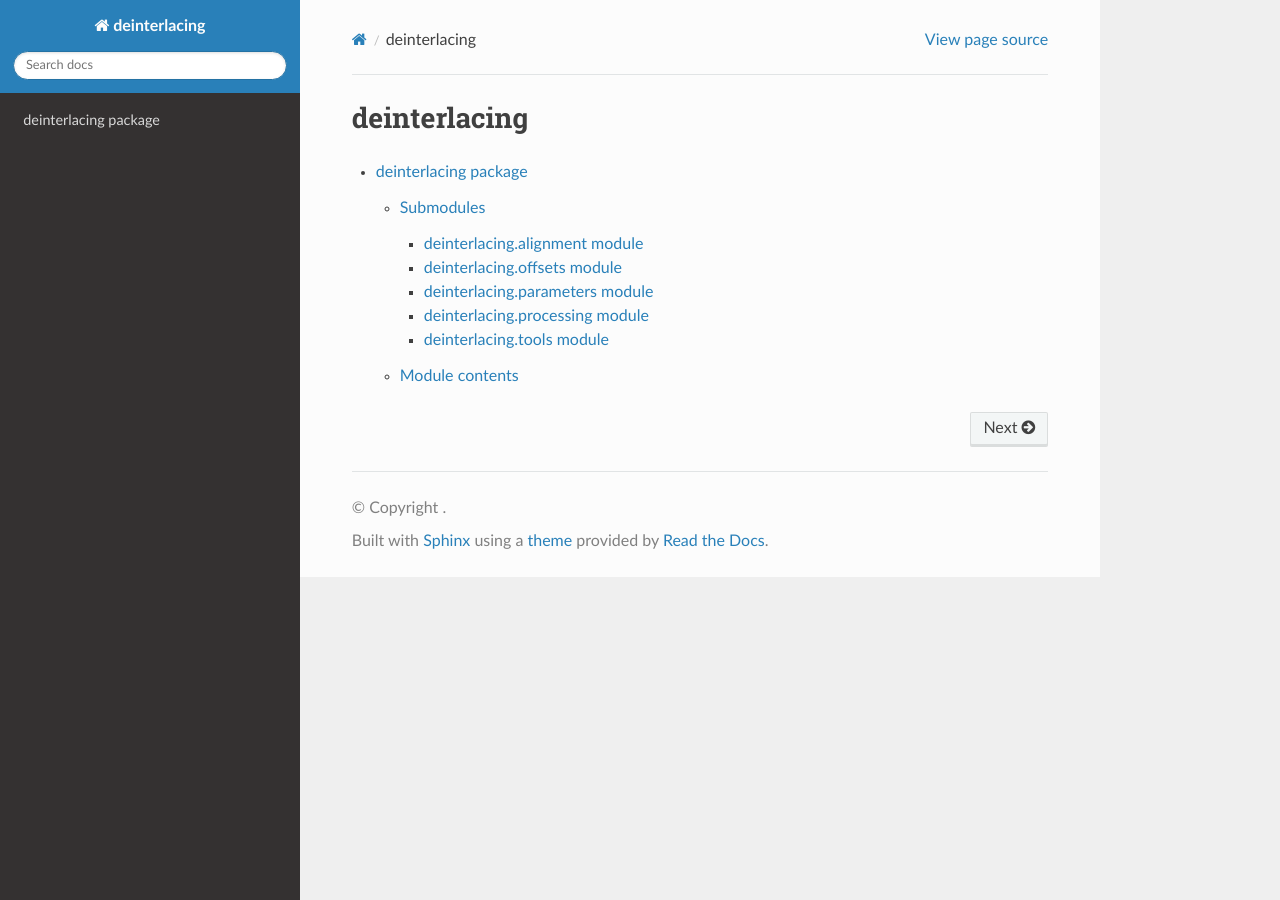
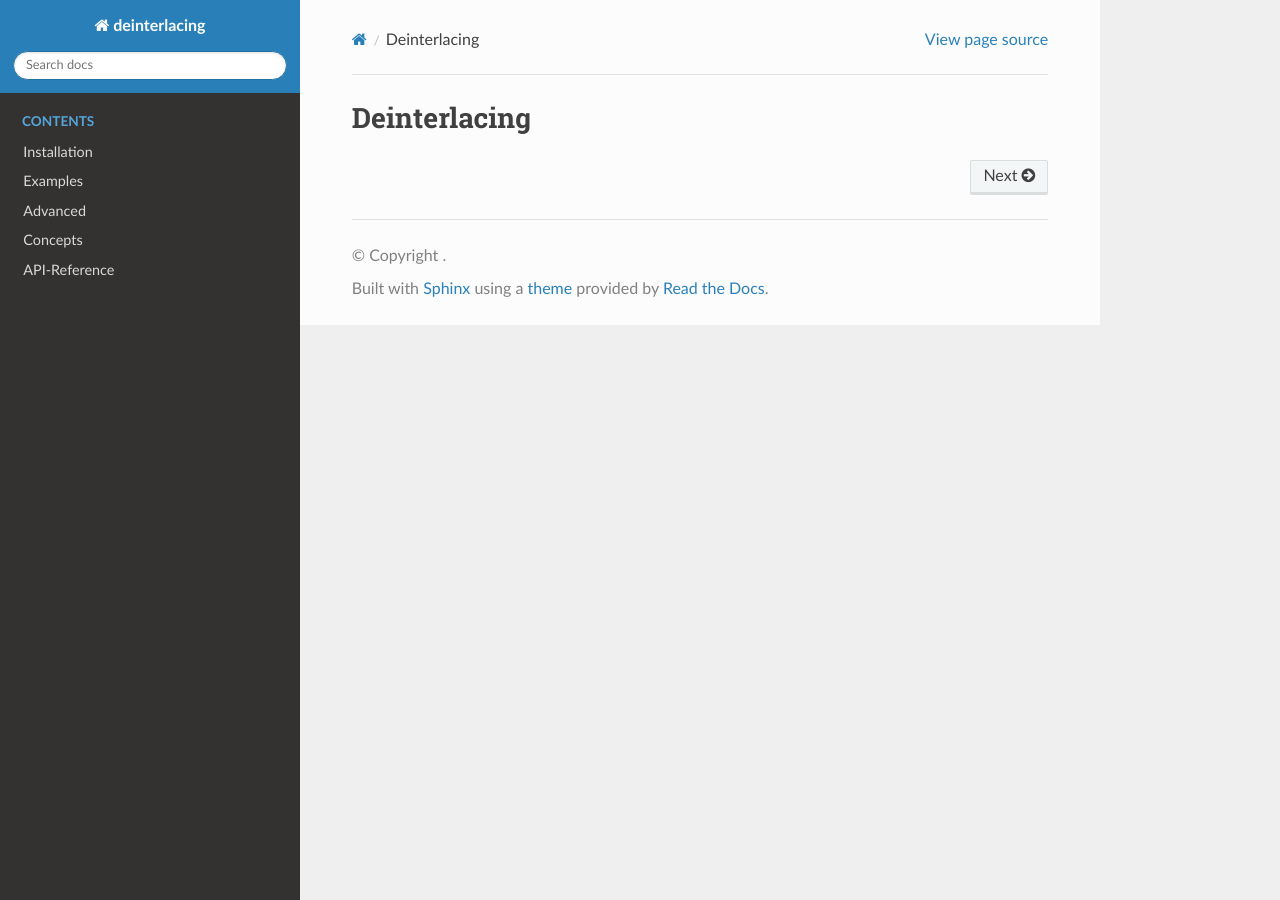
Before and after one commit to darikoneil/deinterlacing, a Sphinx documentation site: the page built from docs/source/index.rst, in a window 1280 px wide. Built offline with Sphinx 7.4.7 and the Read the Docs theme 3.1.0, drawn with Linux system fonts in a browser that asks for light colours.

```diff
--- /dev/null
+++ b/docs/source/advanced.rst
@@ -0,0 +1,2 @@
+Advanced
+=========================
--- /dev/null
+++ b/docs/source/api-reference.rst
@@ -0,0 +1,11 @@
+API Reference
+=================
+
+.. toctree::
+    :maxdepth: 1
+
+    alignment <deinterlacing.alignment>
+    offsets <deinterlacing.offsets>
+    parameters <deinterlacing.parameters>
+    processing <deinterlacing.processing>
+    tools <deinterlacing.tools>
--- /dev/null
+++ b/docs/source/concepts.rst
@@ -0,0 +1,2 @@
+Concepts
+==================
--- a/docs/source/conf.py
+++ b/docs/source/conf.py
@@ -2,7 +2,7 @@ import os
 import sys
 import toml
 from unittest.mock import MagicMock
-
+from pydantic.dataclasses import dataclass as PydanticDataclass
 
 """
 //////////////////////////////////////////////////////////////////////////////////////////////////////////////////////////
@@ -10,14 +10,17 @@ from unittest.mock import MagicMock
 ///////////////////////////////////////////////////////////////////////////////////////////////////////////////////////////
 """
 
+# NOTE: Stops guarded type _typeshed warning during build that I can't seem to
+#  permanently stamp out
+MOCK_MODULES = ['_typeshed', 'PydanticDataclass']
+
 
 class Mock(MagicMock):
     @classmethod
     def __getattr__(cls, name):
         return MagicMock()
 
-# NOTE: Stops guarded type _typeshed warning during build
-MOCK_MODULES = ['_typeshed', "PydanticDataclass"]
+
 
 try:
     import cupy as cp
@@ -66,7 +69,9 @@ extensions = [
     'sphinx.ext.mathjax',
     'sphinx.ext.viewcode',
     'sphinxcontrib.autodoc_pydantic',
-    'sphinx_autodoc_typehints']
+    'sphinx_autodoc_typehints',
+    'myst_parser',
+]
 
 
 templates_path = ['_templates']
@@ -77,6 +82,7 @@ intersphinx_mapping = {
     'python': ('https://docs.python.org/3', None),
     'numpy': ('https://numpy.org/doc/stable/', None),
     'cupy': ('https://docs.cupy.dev/en/stable/', None),
+    'scipy': ('https://docs.scipy.org/doc/scipy/', None)
 }
 
 root_doc = "index"
@@ -137,3 +143,8 @@ autodoc_pydantic_model_show_validator_members = True
 """
 
 #html_css_files = ["css/custom.css"]
+
+autodoc_mock_imports = [
+    'cupy',
+    'PydanticDataclass',
+]
--- a/docs/source/deinterlacing.rst
+++ /dev/null
@@ -1,22 +0,0 @@
-deinterlacing package
-=====================
-
-Submodules
-----------
-
-.. toctree::
-   :maxdepth: 4
-
-   deinterlacing.alignment
-   deinterlacing.offsets
-   deinterlacing.parameters
-   deinterlacing.processing
-   deinterlacing.tools
-
-Module contents
----------------
-
-.. automodule:: deinterlacing
-   :members:
-   :show-inheritance:
-   :undoc-members:
--- /dev/null
+++ b/docs/source/examples.rst
@@ -0,0 +1,2 @@
+Examples
+==================
--- a/docs/source/index.rst
+++ b/docs/source/index.rst
@@ -1,7 +1,13 @@
-deinterlacing
-=============
+Deinterlacing
+=================
 
 .. toctree::
-   :maxdepth: 4
+    :maxdepth: 1
+    :caption: CONTENTS
+    :hidden:
 
-   deinterlacing
+    Installation <installation>
+    Examples <examples>
+    Advanced <advanced>
+    Concepts <concepts>
+    API-Reference <api-reference>
--- a/pyproject.toml
+++ b/pyproject.toml
@@ -95,7 +95,8 @@ docs = [
     "sphinx",
     "sphinx-autodoc-typehints",
     "autodoc_pydantic",
-    "sphinx-rtd-theme"
+    "sphinx-rtd-theme",
+    "myst-parser",
 ]
 dev = [
     "deinterlacing[test]",
```
Also changed, not shown: docs/source/installation.rst (added, +66 -0 lines), docs/source/_static/scan_sync.png (renamed from docs/scan_sync.png), 1 other file.
